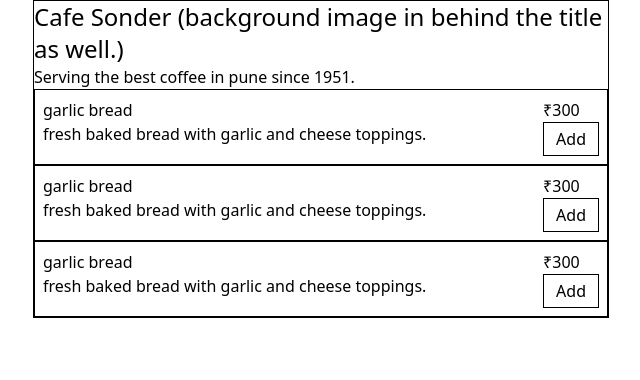
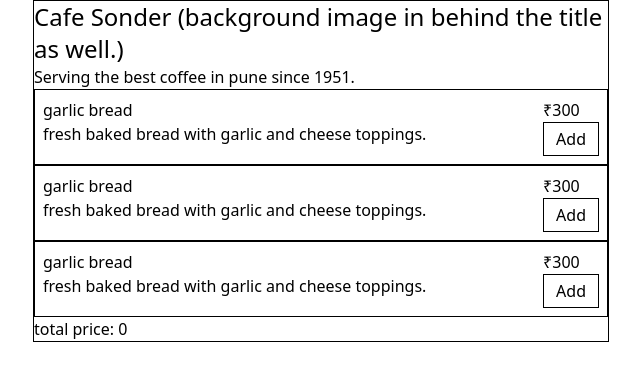
Before and after one commit to ammarOL/sample-slice-menu, a Next.js app: page /menu in a window 1280 px wide. Shown: the top 380 px of the page, without its empty margins (319-959 px from the left). Built offline with nearby package versions, Linux system fonts and the light colour scheme.

Commit message:
feat: add total price displayer component on menu page

```diff
--- a/app/components/sample-menu.tsx
+++ b/app/components/sample-menu.tsx
@@ -10,6 +10,7 @@
 
 export default function SampleMenu() {
   const [orderList, setOrderList] = useState<Record<string, OrderItem>>({});
+  const [total, setTotal] = useState(0);
 
   function alterQtyFunction(
     itemId: string,
@@ -22,10 +23,18 @@
       [itemId]: {
         name,
         price,
-        count,
+        quantity: count,
       },
     }));
   }
+
+  useEffect(() => {
+    const total = Object.values(orderList).reduce(
+      (sum, item) => sum + item.price * item.quantity,
+      0,
+    );
+    setTotal(total);
+  }, [orderList]);
 
   useEffect(() => {
     console.log("Here's the modified orderlist", orderList);
@@ -60,6 +69,8 @@
           alterQtyFunction={alterQtyFunction}
         />
       </div>
+
+      <div>total price: {total}</div>
     </div>
   );
 }
```
